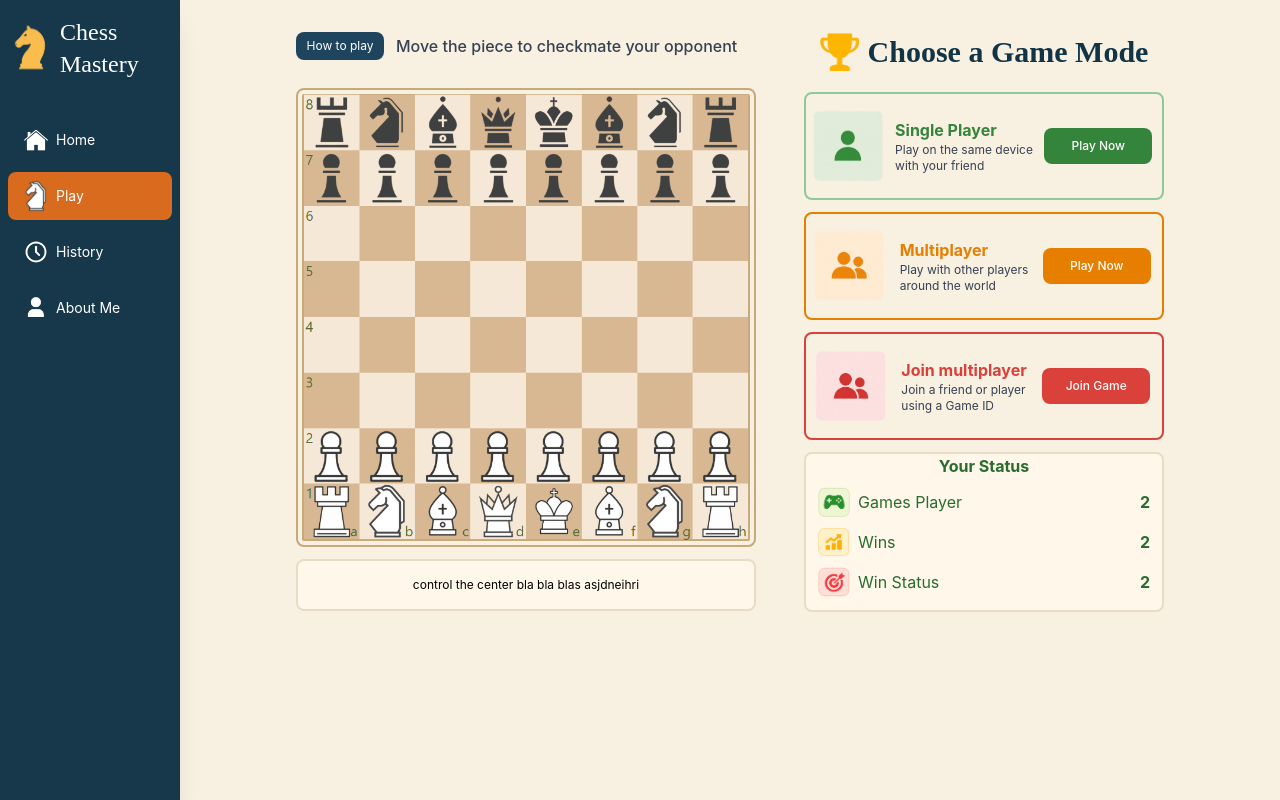
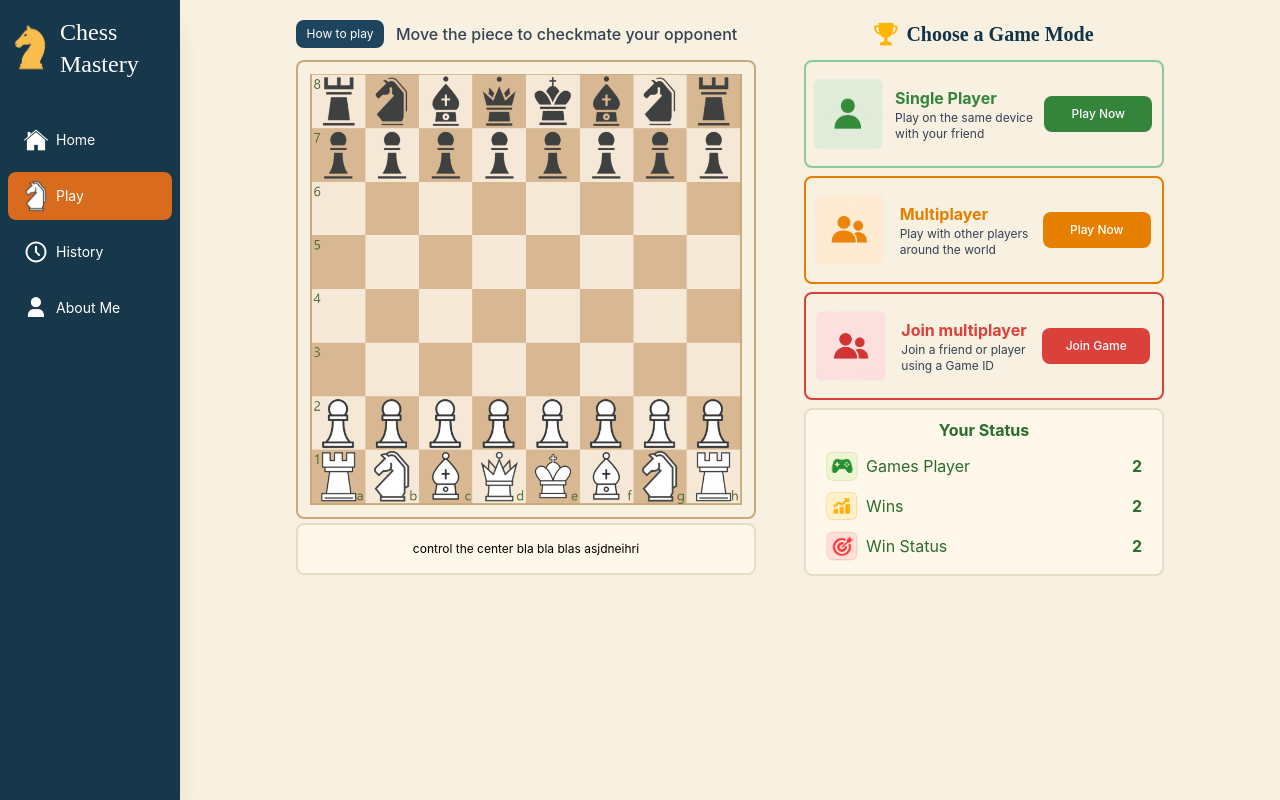
Before and after one commit to rameenali19/Chess-Game, a React (Vite) app: page /game in a window 1280 px wide. Both pictures are taken after a click on the button "No". Built offline with nearby package versions, Linux system fonts and the light colour scheme; no server answers.

Commit message:
changed width

```diff
--- a/src/Screens/ModeSelection.jsx
+++ b/src/Screens/ModeSelection.jsx
@@ -5,11 +5,11 @@ import ModeSelectionButton from "../Components/ModeSelectionButton";
 function ModeSelection({ mode, setMode }) {
 
   return (
-    <div className="flex  justify-center w-full h-full ml-45 gap-12 p-8">
+    <div className="flex  justify-center w-full h-full ml-45 gap-12 p-5">
 
       <div className=" flex flex-col h-full w-115 justify-center ">
 
-        <div className="flex items-center gap-3 w-full mb-7">
+        <div className="flex items-center gap-3 w-full mb-3">
 
           <button className="bg-[#1F455E] font-inter text-white rounded-lg w-22 h-7 text-xs">
             How to play
@@ -18,7 +18,7 @@ function ModeSelection({ mode, setMode }) {
         </div>
 
 
-        <img className=" w-120 mb-3 p-1 border-2 border-[#C7A97A] rounded-lg"
+        <img className=" w-120 mb-1 p-3 border-2 border-[#C7A97A] rounded-lg"
           src="/chessboard.png" alt="chessboard image"
         ></img>
 
@@ -28,25 +28,26 @@ function ModeSelection({ mode, setMode }) {
         </div>
       </div>
 
-      <div className="flex flex-col justify-center h-full items-center">
+
+      <div className="flex flex-col h-full items-center">
 
         <div className="flex gap-2 items-center justify-center">
           <div >
-            <img className="object-contain w-10 h-10"
+            <img className="object-contain w-6 h-7"
               src="/trophy.png" alt="trophy image" >
             </img>
           </div>
-          <h1 className="font-cormorant text-3xl font-bold flex text-[#113447] ">
+          <h1 className="font-cormorant text-xl font-bold flex text-[#113447] ">
             Choose a Game Mode</h1>
         </div>
 
-        <div className="flex flex-col gap-3 mt-5" >
+        <div className="flex flex-col gap-2 mt-3" >
           <ModeSelectionButton
             setMode={setMode}
           />
 
 
-          <div className="bg-[#FFF7EA] border-2 border-[#E8DCC7] w-90 h-40 flex flex-col gap-2 font-inter text-[#296c2e] rounded-lg">
+          <div className="bg-[#FFF7EA] border-2 border-[#E8DCC7] w-90 h-42 flex flex-col gap-2 font-inter text-[#296c2e] rounded-lg px-2 py-2">
 
             <div className="text-center font-bold">Your Status</div>
 
```
